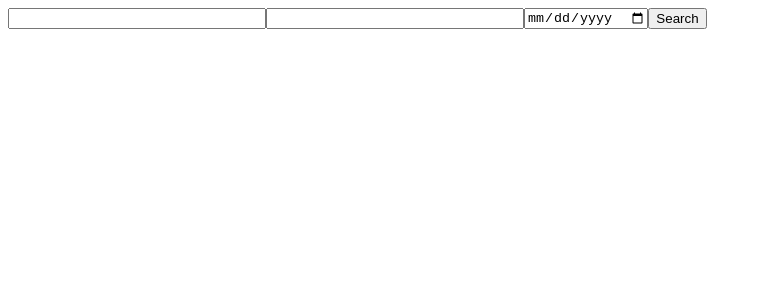
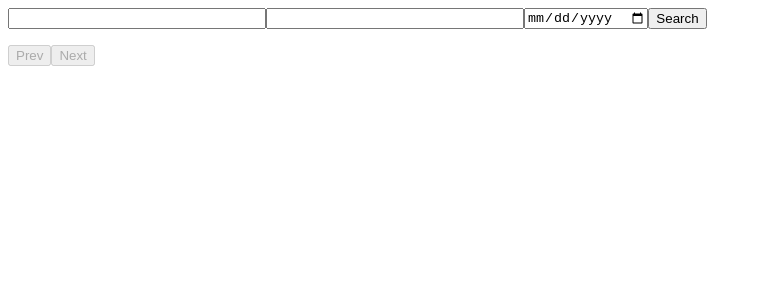
Before and after one commit to PauGa9/kiwi-modern-js, a React app: page / in a window 1280 px wide. Shown: the top 300 px of the page, without its empty margins (0-762 px from the left). Built offline with nearby package versions, Linux system fonts and the light colour scheme.

Commit message:
Get flights by pages in FlightsCollectionContainer

```diff
--- a/src/components/FlightsCollectionContainer.jsx
+++ b/src/components/FlightsCollectionContainer.jsx
@@ -7,8 +7,20 @@ class FlightsCollectionContainer extends React.Component {
     super(props);
     this.state = {
       flights: [],
+      page: 0,
+      results: 0
     };
     this.searchFlights = this.searchFlights.bind(this);
+    this.getPrevPage = this.getPrevPage.bind(this);
+    this.getNextPage = this.getNextPage.bind(this);
+  }
+
+  get hasNextPage() {
+    return (this.state.results > 0) && this.state.results > (this.state.page * 5 + 5)
+  }
+
+  get hasPrevPage() {
+    return this.state.page > 0
   }
 
   componentWillReceiveProps(nextProps) {
@@ -17,16 +29,46 @@ class FlightsCollectionContainer extends React.Component {
 
   searchFlights(flightData) {
     APIclient.getFlights(flightData)
+      .then(flights => {
+        this.setState({
+          flights: flights.data,
+          page: 0,
+          results: flights.results
+        });
+      });
+  }
+
+  getNextPage() {
+    if (!this.hasNextPage) return;
+
+    APIclient.getFlights(this.props.flightData, this.state.page + 1)
       .then(results => {
-        this.setState({
-          flights: results
-        });
+        this.setState(prevState => ({
+          flights: results.data,
+          page: prevState.page + 1
+        }));
+      });
+  }
+
+  getPrevPage() {
+    if (!this.hasPrevPage) return;
+
+    APIclient.getFlights(this.props.flightData, this.state.page - 1)
+      .then(results => {
+        this.setState(prevState => ({
+          flights: results.data,
+          page: prevState.page - 1
+        }));
       });
   }
 
   render() {
     return (
-      <FlightsCollection flights={this.state.flights} />
+      <div>
+        <FlightsCollection flights={this.state.flights} />
+        <button onClick={this.getPrevPage} disabled={!this.hasPrevPage} >Prev</button>
+        <button onClick={this.getNextPage} disabled={!this.hasNextPage} >Next</button>
+      </div>
     );
   }
 }
```
